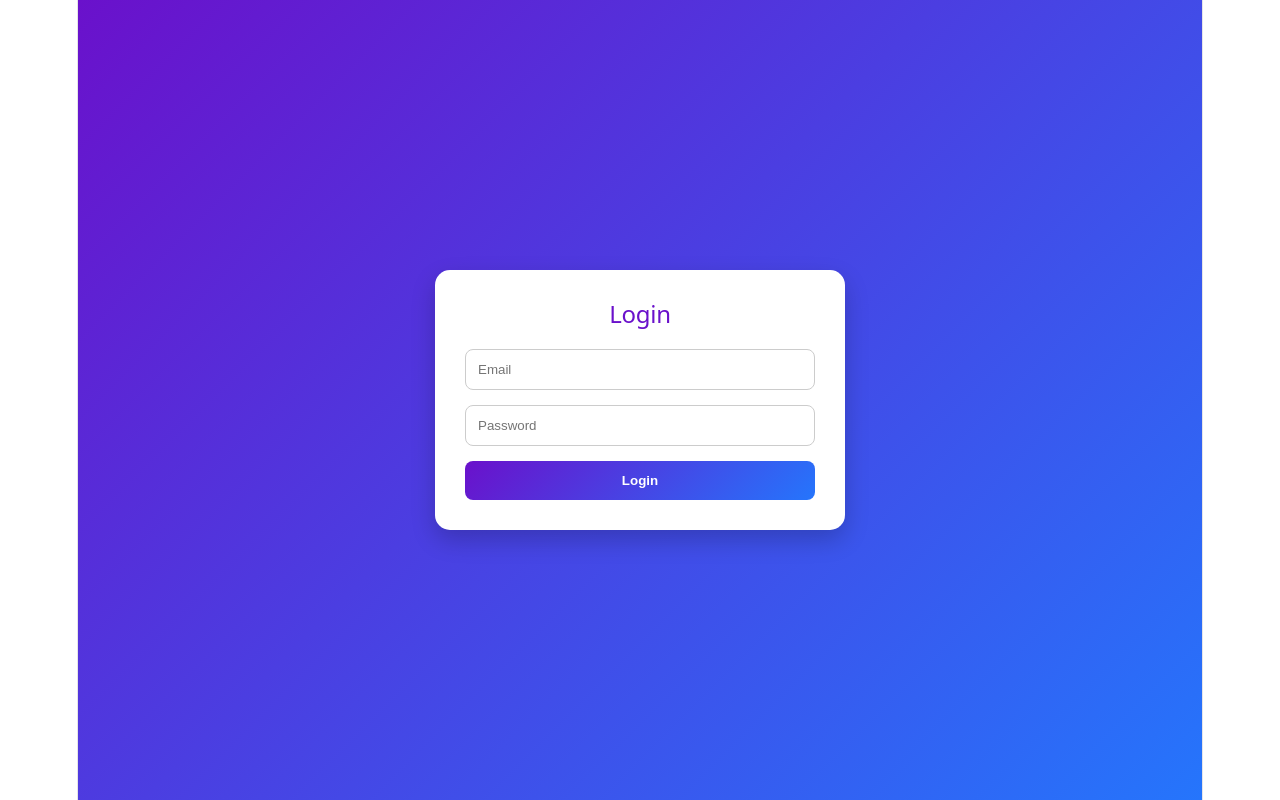
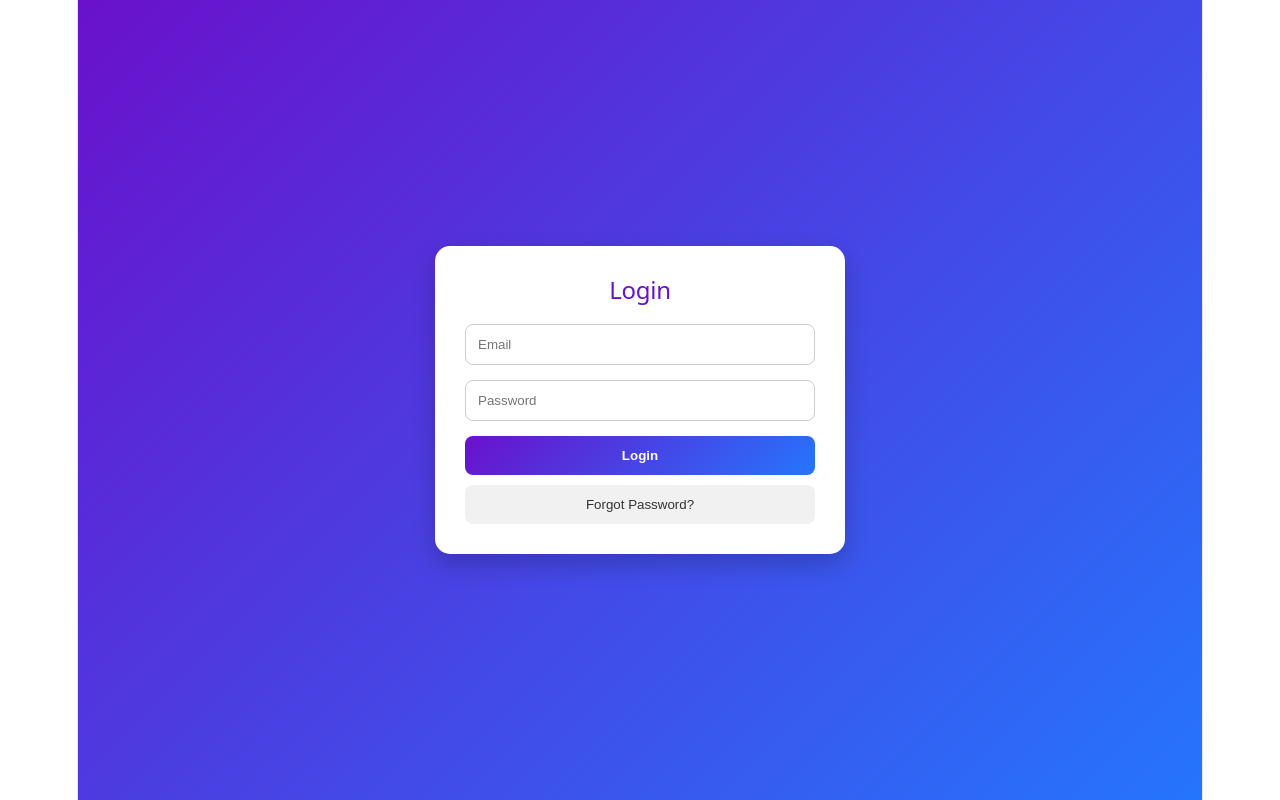
Before and after one commit to Harshitajain07/ai-personal-finance-assistant, a React (Vite) app: page /login in a window 1280 px wide. Built offline with nearby package versions, Linux system fonts and the light colour scheme.

Commit message:
Fix signup page

```diff
--- a/src/pages/Dashboard.jsx
+++ b/src/pages/Dashboard.jsx
@@ -1,15 +1,37 @@
+import { useEffect } from "react";
+import { useNavigate } from "react-router-dom";
 import { auth } from "../firebase/firebase";
 import { signOut } from "firebase/auth";
 
 function Dashboard() {
+  const navigate = useNavigate();
+
+  useEffect(() => {
+    const user = auth.currentUser;
+
+    if (!user) {
+      navigate("/login");
+    }
+  }, [navigate]);
+
+
+
   const handleLogout = async () => {
     await signOut(auth);
+
     alert("Logged Out");
+
+    navigate("/login");
   };
 
   return (
     <div>
       <h1>Dashboard</h1>
+
+      <p>
+      Logged in as:
+      {auth.currentUser?.email}
+    </p>
 
       <button onClick={handleLogout}>
         Logout
--- a/src/pages/Login.jsx
+++ b/src/pages/Login.jsx
@@ -1,7 +1,11 @@
+
 import { useState } from "react";
 import { useNavigate } from "react-router-dom";
 import { auth } from "../firebase/firebase";
-import { signInWithEmailAndPassword } from "firebase/auth";
+import {
+  signInWithEmailAndPassword,
+  sendPasswordResetEmail,
+} from "firebase/auth";
 
 function Login() {
   const [email, setEmail] = useState("");
@@ -18,9 +22,21 @@ function Login() {
       );
 
       alert("Login Successful!");
+      navigate("/dashboard");
+    } catch (error) {
+      alert(error.message);
+    }
+  };
 
-      // Redirect to Dashboard
-      navigate("/dashboard");
+  const handleResetPassword = async () => {
+    if (!email) {
+      alert("Please enter your email first");
+      return;
+    }
+
+    try {
+      await sendPasswordResetEmail(auth, email);
+      alert("Password reset email sent! Check your inbox.");
     } catch (error) {
       alert(error.message);
     }
@@ -103,9 +119,25 @@ function Login() {
             color: "white",
             fontWeight: "bold",
             cursor: "pointer",
+            marginBottom: "10px",
           }}
         >
           Login
+        </button>
+
+        <button
+          onClick={handleResetPassword}
+          style={{
+            width: "100%",
+            padding: "12px",
+            border: "none",
+            borderRadius: "8px",
+            background: "#f1f1f1",
+            color: "#333",
+            cursor: "pointer",
+          }}
+        >
+          Forgot Password?
         </button>
       </div>
     </div>
```
